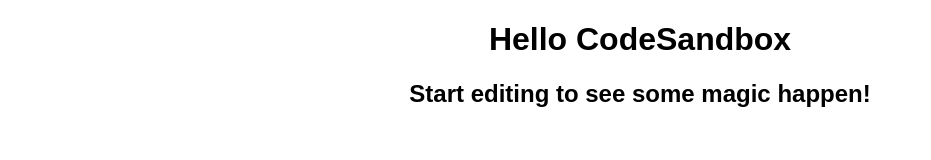
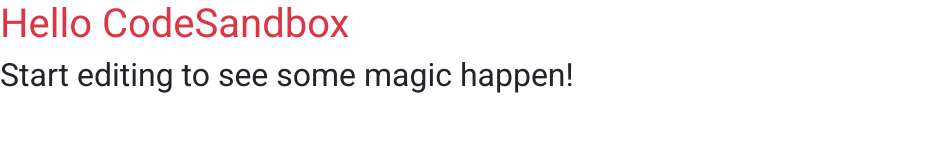
Before and after one commit to Ramprits/react-with-graphql, a React app: page / in a window 1280 px wide. Shown: the whole page, without its empty margins (0-931 px from the left). Built offline with nearby package versions, Linux system fonts and the light colour scheme.

Commit message:
Adding bootstrap in this project
Hi

```diff
--- a/package.json
+++ b/package.json
@@ -5,9 +5,11 @@
   "keywords": [],
   "main": "src/index.js",
   "dependencies": {
+    "bootstrap": "4.3.1",
     "react": "16.8.6",
     "react-dom": "16.8.6",
-    "react-scripts": "3.0.1"
+    "react-scripts": "3.0.1",
+    "reactstrap": "8.0.1"
   },
   "devDependencies": {
     "typescript": "3.3.3"
--- a/public/index.html
+++ b/public/index.html
@@ -1,16 +1,18 @@
 <!DOCTYPE html>
 <html lang="en">
-
   <head>
-	<meta charset="utf-8">
-	<meta name="viewport" content="width=device-width, initial-scale=1, shrink-to-fit=no">
-	<meta name="theme-color" content="#000000">
+    <meta charset="utf-8" />
+    <meta
+      name="viewport"
+      content="width=device-width, initial-scale=1, shrink-to-fit=no"
+    />
+    <meta name="theme-color" content="#000000" />
     <!--
       manifest.json provides metadata used when your web app is added to the
       homescreen on Android. See https://developers.google.com/web/fundamentals/engage-and-retain/web-app-manifest/
     -->
-	<link rel="manifest" href="%PUBLIC_URL%/manifest.json">
-	<link rel="shortcut icon" href="%PUBLIC_URL%/favicon.ico">
+    <link rel="manifest" href="%PUBLIC_URL%/manifest.json" />
+    <link rel="shortcut icon" href="%PUBLIC_URL%/favicon.ico" />
     <!--
       Notice the use of %PUBLIC_URL% in the tags above.
       It will be replaced with the URL of the `public` folder during the build.
@@ -20,6 +22,10 @@
       work correctly both with client-side routing and a non-root public URL.
       Learn how to configure a non-root public URL by running `npm run build`.
     -->
+    <link
+      href="https://fonts.googleapis.com/css?family=Roboto&display=swap"
+      rel="stylesheet"
+    />
     <title>React App</title>
   </head>
 
@@ -39,5 +45,4 @@
       To create a production bundle, use `npm run build` or `yarn build`.
     -->
   </body>
-
 </html>
--- a/src/index.js
+++ b/src/index.js
@@ -1,12 +1,13 @@
 import React from "react";
 import ReactDOM from "react-dom";
+import "bootstrap/dist/css/bootstrap.css";
 
 import "./styles.css";
 
 function App() {
   return (
     <div className="App">
-      <h1>Hello CodeSandbox</h1>
+      <h1 className="text-danger">Hello CodeSandbox</h1>
       <h2>Start editing to see some magic happen!</h2>
     </div>
   );
--- a/src/styles.css
+++ b/src/styles.css
@@ -1,4 +1,8 @@
-.App {
-  font-family: sans-serif;
-  text-align: center;
+* {
+  margin: 0px;
+  padding: 0px;
 }
+
+body {
+  font-family: "Roboto", sans-serif;
+}
```
Lines whose indentation alone changed are shown as unchanged.
